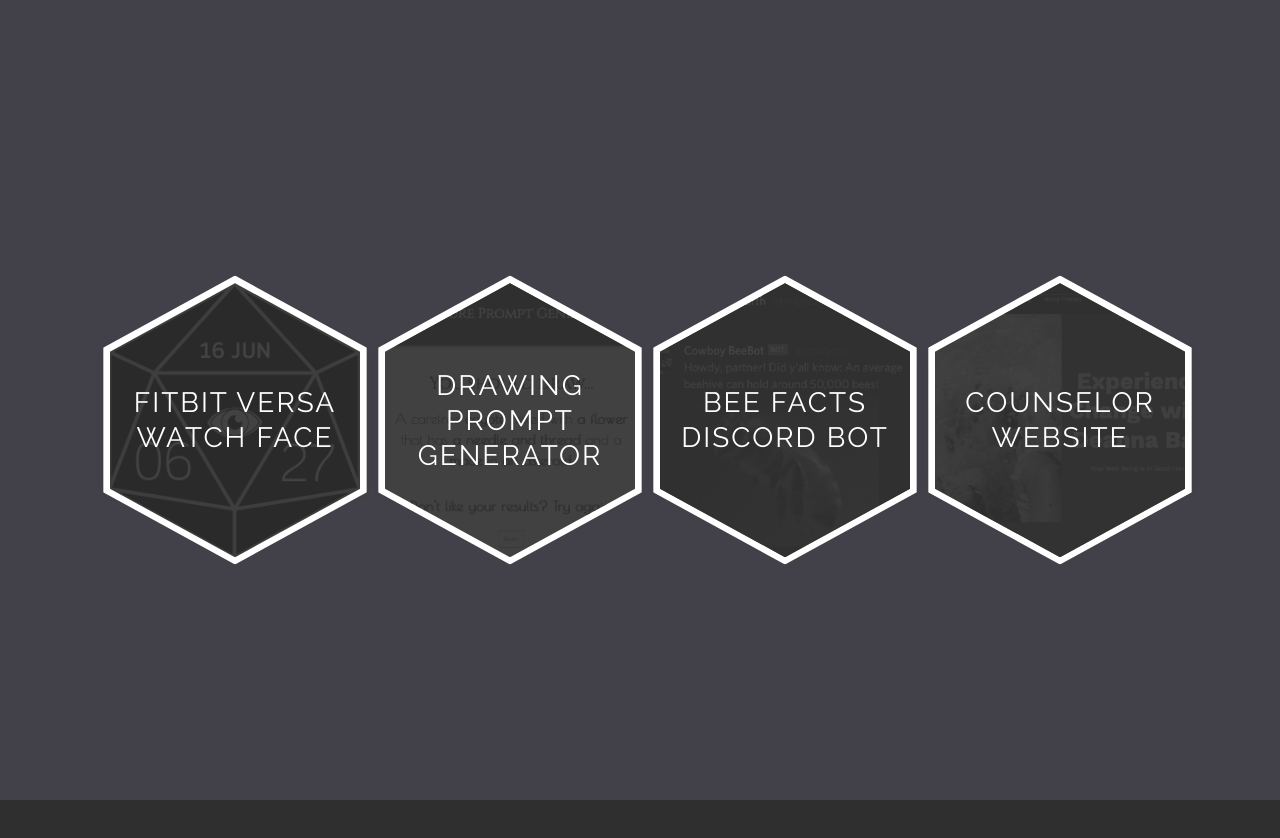
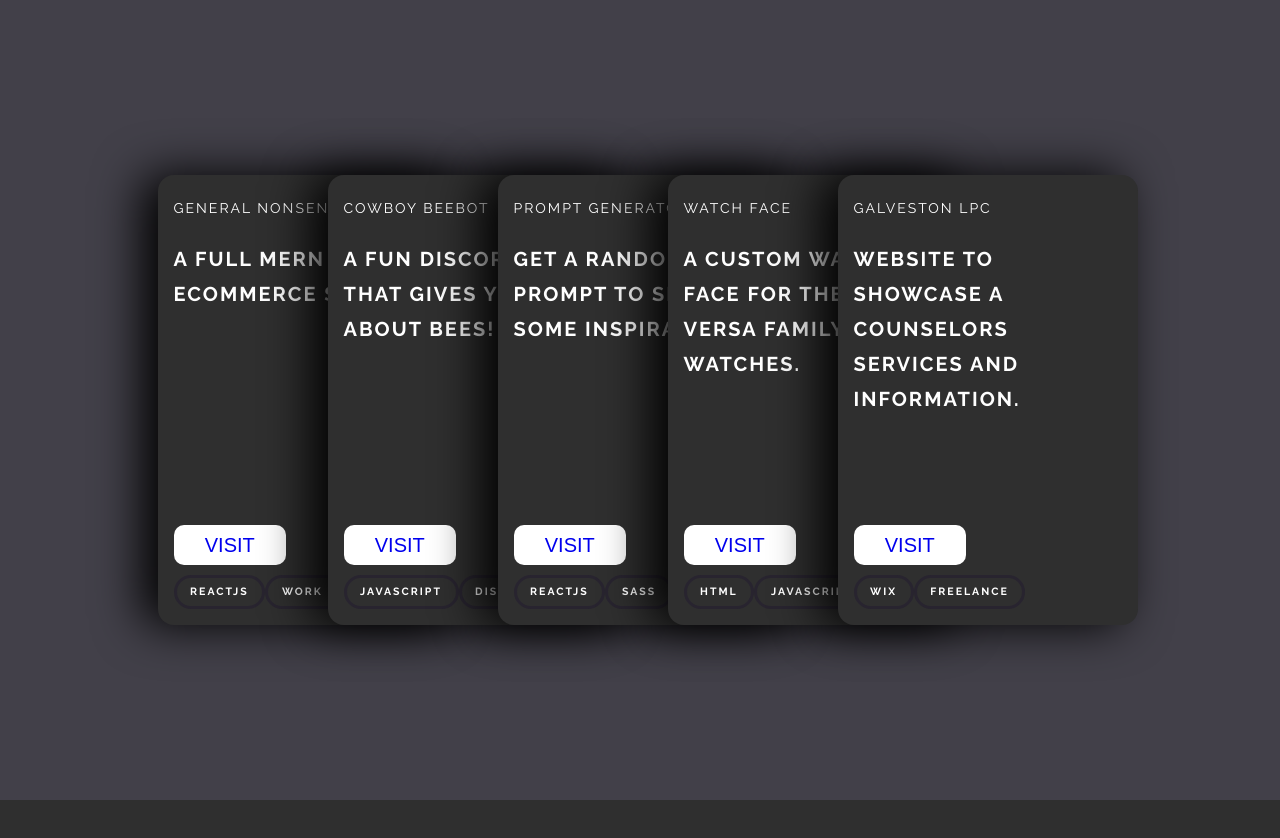
Before and after one commit to SamKeathley/Portfolio, a plain HTML site: page index.html in a window 1280 px wide. Shown: the part 1600-2438 px from the top of the page. Drawn offline with nearby package versions, Linux system fonts and the light colour scheme.

Commit message:
add new portfolio piece and begin portfolio restyle

```diff
--- a/index.html
+++ b/index.html
@@ -4,19 +4,30 @@
     <meta charset="UTF-8" />
     <meta name="viewport" content="width=device-width, initial-scale=1.0" />
     <title>Sam Keathley</title>
-    <link rel="stylesheet" href="https://use.fontawesome.com/releases/v5.13.0/css/all.css"
-    integrity="sha384-Bfad6CLCknfcloXFOyFnlgtENryhrpZCe29RTifKEixXQZ38WheV+i/6YWSzkz3V" crossorigin="anonymous">
+    <link
+      rel="stylesheet"
+      href="https://use.fontawesome.com/releases/v5.13.0/css/all.css"
+      integrity="sha384-Bfad6CLCknfcloXFOyFnlgtENryhrpZCe29RTifKEixXQZ38WheV+i/6YWSzkz3V"
+      crossorigin="anonymous"
+    />
     <link rel="stylesheet" href="style.css" />
   </head>
   <body>
-
     <div class="overlay overlay-slide-left" id="overlay">
       <nav>
         <ul>
-          <li id="nav-1" class="slide-out-1"><a rel="home" href="#home">Home</a></li>
-          <li id="nav-2" class="slide-out-2"><a rel="about" href="#about">About</a></li>
-          <li id="nav-3" class="slide-out-3"><a rel="projects" href="#projects">Projects</a></li>
-          <li id="nav-4" class="slide-out-4"><a rel="contact" href="#contact">Contact</a></li>
+          <li id="nav-1" class="slide-out-1">
+            <a rel="home" href="#home">Home</a>
+          </li>
+          <li id="nav-2" class="slide-out-2">
+            <a rel="about" href="#about">About</a>
+          </li>
+          <li id="nav-3" class="slide-out-3">
+            <a rel="projects" href="#projects">Projects</a>
+          </li>
+          <li id="nav-4" class="slide-out-4">
+            <a rel="contact" href="#contact">Contact</a>
+          </li>
         </ul>
       </nav>
     </div>
@@ -37,10 +48,34 @@
           ideas to life.
         </p>
         <ul class="social">
-            <li><a href="https://github.com/SamKeathley" aria-label="Visit my GitHub"><i class="fab fa-github"></i></a></li>
-            <li><a href="https://www.linkedin.com/in/sam-keathley/" aria-label="Connect with me on LinkedIn"><i class="fab fa-linkedin"></i></a></li>
-            <li><a href="https://twitter.com/SamKeathley" aria-label="Find me on Twitter"><i class="fab fa-twitter"></i></a></li>
-            <li><a href="https://www.instagram.com/mouseratgimli/" aria-label="Check out my Instagram"><i class="fab fa-instagram"></i></a></li>
+          <li>
+            <a
+              href="https://github.com/SamKeathley"
+              aria-label="Visit my GitHub"
+              ><i class="fab fa-github"></i
+            ></a>
+          </li>
+          <li>
+            <a
+              href="https://www.linkedin.com/in/sam-keathley/"
+              aria-label="Connect with me on LinkedIn"
+              ><i class="fab fa-linkedin"></i
+            ></a>
+          </li>
+          <li>
+            <a
+              href="https://twitter.com/SamKeathley"
+              aria-label="Find me on Twitter"
+              ><i class="fab fa-twitter"></i
+            ></a>
+          </li>
+          <li>
+            <a
+              href="https://www.instagram.com/mouseratgimli/"
+              aria-label="Check out my Instagram"
+              ><i class="fab fa-instagram"></i
+            ></a>
+          </li>
         </ul>
       </div>
     </section>
@@ -49,8 +84,8 @@
       <div class="info">
         <h1>I'm Sam, a Frontend Developer looking for my next gig.</h1>
         <p>
-          I've been a developer (professionally) for two years but have
-          been studying code for closer to three. My preferred home is in the
+          I've been a developer (professionally) for two years but have been
+          studying code for closer to three. My preferred home is in the
           frontend, but I won't shy away from backend work with the right team,
           company, or project.
         </p>
@@ -59,36 +94,36 @@
           with my dog, reading, and stomping goblins in D&D.
         </p>
         <ul class="my-skills">
-          <li class="SASS" style="color: #eb6683;">
+          <li class="SASS" style="color: #eb6683">
             <i class="fab fa-sass" aria-hidden="true"></i>
             <span class="sr-only">SASS</span>
           </li>
-          <li class="HTML" style="color:  #ff581c;">
+          <li class="HTML" style="color: #ff581c">
             <i class="fab fa-html5" aria-hidden="true"></i>
             <span class="sr-only">HTML5</span>
           </li>
-          <li class="GIT" style="color: #f27935;">
+          <li class="GIT" style="color: #f27935">
             <i class="fab fa-git-alt" aria-hidden="true"></i>
             <span class="sr-only">Git</span>
           </li>
-          <li class="SKETCH" style="color: #ffaa34;">
+          <li class="SKETCH" style="color: #ffaa34">
             <i class="fab fa-sketch" aria-hidden="true"></i>
             <span class="sr-only">Sketch</span>
           </li>
           <div class="break"></div>
-          <li class="JS" style="color: #fee905;">
+          <li class="JS" style="color: #fee905">
             <i class="fab fa-js-square" aria-hidden="true"></i>
             <span class="sr-only">JavaScript</span>
           </li>
-          <li class="REACT" style="color: #00e0e0;">
+          <li class="REACT" style="color: #00e0e0">
             <i class="fab fa-react" aria-hidden="true"></i>
             <span class="sr-only">ReactJS</span>
           </li>
-          <li class="CSS" style="color: #05b8ff;">
+          <li class="CSS" style="color: #05b8ff">
             <i class="fab fa-css3-alt" aria-hidden="true"></i>
             <span class="sr-only">CSS3</span>
           </li>
-          <li class="GOOGLE" style="color: #1e90ff;">
+          <li class="GOOGLE" style="color: #1e90ff">
             <i class="fab fa-google" aria-hidden="true"></i>
             <span class="sr-only">Google</span>
           </li>
@@ -97,37 +132,91 @@
     </section>
 
     <section id="projects" class="projects">
-        <ul class="honeycomb">
-          <li class="honeycomb-cell">
-            <a target="_blank" rel="noopener noreferrer" class="btn btn-light btn-lg"
-            href="https://gallery.fitbit.com/details/c906b8d8-e478-4796-b6d6-5af6b690441e">
-            <img class="honeycomb-cell_img" src="./images/VersaWatch.png" alt="versa">
-            <div class="honeycomb-cell_title">Fitbit Versa Watch Face</div>
-            </a>
-          </li>
-          <li class="honeycomb-cell">
-            <a class="btn btn-light btn-lg" href="https://creature-generator.herokuapp.com/">
-            <img class="honeycomb-cell_img" src="./images/CreatureGen.png" alt="drawing prompt">
-            <div class="honeycomb-cell_title">Drawing Prompt Generator</div>
-            </a>
-          </li>
-          <li class="honeycomb-cell">
-            <a target="_blank" rel="noopener noreferrer" class="btn btn-light btn-lg"
-            href="https://github.com/SamKeathley/BeeBot">
-            <img class="honeycomb-cell_img" src="./images/CowboyBeeBot.png" alt="discord bot">
-            <div class="honeycomb-cell_title">Bee Facts Discord Bot</div>
-            </a>
-          </li>
-          <li class="honeycomb-cell">
-            <a target="_blank" rel="noopener noreferrer" class="btn btn-light btn-lg"
-            href="https://www.galvestonlpc.com/">
-            <img class="honeycomb-cell_img" src="./images/GalvestonLpc.png" alt="counseling website">
-            <div class="honeycomb-cell_title">Counselor Website</div>
-          </a>
-          </li>
-          <li class="honeycomb-cell honeycomb-cell_Hidden"></li>
-        </ul>
+      <div class="card-list">
+        <article class="card">
+          <header class="card-header">
+            <p>General Nonsense</p>
+            <h2>A full MERN stack eCommerce site.</h2>
+          </header>
+          <div class="card-button">
+            <button>
+              <a href="https://generalnonsenseapp.herokuapp.com/">Visit</a>
+            </button>
+          </div>
+          <div class="tags">
+            <p>ReactJS</p>
+            <p>Work In Progress</p>
+          </div>
+        </article>
+
+        <article class="card">
+          <header class="card-header">
+            <p>Cowboy BeeBot</p>
+            <h2>A fun Discord bot that gives you facts about bees!</h2>
+          </header>
+          <div class="card-button">
+            <button>
+              <a href="https://github.com/SamKeathley/BeeBot">Visit</a>
+            </button>
+          </div>
+          <div class="tags">
+            <p>JavaScript</p>
+            <p>Discord</p>
+          </div>
+        </article>
+
+        <article class="card">
+          <header class="card-header">
+            <p>Prompt Generator</p>
+            <h2>Get a randomized prompt to spark some inspiration.</h2>
+          </header>
+          <div class="card-button">
+            <button>
+              <a href="https://creature-generator.herokuapp.com/">Visit</a>
+            </button>
+          </div>
+          <div class="tags">
+            <p>ReactJS</p>
+            <p>SASS</p>
+            <p>Bootstrap</p>
+          </div>
+        </article>
+
+        <article class="card">
+          <header class="card-header">
+            <p>Watch Face</p>
+            <h2>A custom watch face for the FitBit Versa family of watches.</h2>
+          </header>
+          <div class="card-button">
+            <button>
+              <a
+                href="https://gallery.fitbit.com/details/c906b8d8-e478-4796-b6d6-5af6b690441e"
+                >Visit</a
+              >
+            </button>
+          </div>
+          <div class="tags">
+            <p>html</p>
+            <p>JavaScript</p>
+          </div>
+        </article>
+
+        <article class="card">
+          <header class="card-header">
+            <p>Galveston LPC</p>
+            <h2>Website to showcase a counselors services and information.</h2>
+          </header>
+          <div class="card-button">
+            <button><a href="https://www.galvestonlpc.com/">Visit</a></button>
+          </div>
+          <div class="tags">
+            <p>Wix</p>
+            <p>Freelance</p>
+          </div>
+        </article>
+      </div>
     </section>
+
     <section id="contact" class="contact">
       <div class="reach-out">
         <h1>I'm available for hire!</h1>
--- a/style.css
+++ b/style.css
@@ -17,6 +17,7 @@
   font-family: 'Raleway', sans-serif;
   display: flex;
   flex-direction: column;
+  overflow-x: hidden;
 }
 
 /* --- NAVIGATION MENU ------------------------------ */
@@ -298,126 +299,6 @@
   color: var(--navColor1);
 }
 
-/* --- HONEYCOMB ------------------------------------ */
-
-.honeycomb {
-  display: -webkit-box;
-  display: flex;
-  flex-wrap: wrap;
-  list-style: none;
-  position: absolute;
-  -webkit-box-pack: center;
-  justify-content: center;
-  -webkit-box-align: center;
-  align-items: center;
-  max-width: 1200px;
-  margin: 0 auto;
-  padding: 0;
-}
-
-.honeycomb-cell {
-  -webkit-box-flex: 0;
-  max-width: 250px;
-  height: 137px;
-  margin: 65.4px 12.5px 25px;
-  position: relative;
-  padding: 0.5em;
-  text-align: center;
-  z-index: 1;
-  box-shadow: 0px 0px 15px 0 rgba(0, 0, 0, 0.1);
-}
-
-.honeycomb-cell_img {
-  object-fit: cover;
-  object-position: center;
-  filter: grayscale(100%);
-}
-
-.honeycomb-cell_title {
-  height: 100%;
-  display: -webkit-box;
-  display: flex;
-  -webkit-box-orient: vertical;
-  -webkit-box-direction: normal;
-  flex-direction: column;
-  -webkit-box-pack: center;
-  justify-content: center;
-  -webkit-hyphens: auto;
-  hyphens: auto;
-  word-break: break-word;
-  font-size: 1.75em;
-  color: var(--primaryColor);
-  transition: opacity 350ms;
-}
-
-.honeycomb-cell_title > small {
-  font-weight: 300;
-  margin-top: 0.25em;
-}
-
-.honeycomb-cell::before,
-.honeycomb-cell::after {
-  content: '';
-}
-
-.honeycomb-cell::before,
-.honeycomb-cell::after,
-.honeycomb-cell_img {
-  top: -50%;
-  left: 0;
-  width: 100%;
-  height: 200%;
-  display: block;
-  position: absolute;
-  -webkit-clip-path: polygon(
-    50% 0%,
-    100% 25%,
-    100% 75%,
-    50% 100%,
-    0% 75%,
-    0% 25%
-  );
-  clip-path: polygon(50% 0%, 100% 25%, 100% 75%, 50% 100%, 0% 75%, 0% 25%);
-  z-index: -1;
-}
-
-.honeycomb-cell::before {
-  background: var(--primaryColor);
-  transform: scale(1.055);
-}
-
-.honeycomb-cell::after {
-  background-color: var(--navColor1);
-  opacity: 0.9;
-  -webkit-transition: opacity 350ms;
-  transition: opacity 350ms;
-}
-
-.honeycomb-cell:hover .honeycomb-cell_title {
-  opacity: 0;
-}
-
-.honeycomb-cell:hover .honeycomb-cell_img {
-  filter: grayscale(0%);
-}
-
-.honeycomb-cell:hover::before {
-  background: var(--navColor2);
-}
-
-.honeycomb-cell:hover::after {
-  opacity: 0;
-}
-
-.honeycomb-cell_Hidden {
-  display: none;
-  opacity: 0;
-  width: 250px;
-  margin: 0 12.5px;
-}
-
-/* --- END HONEYCOMB ------------------------------------ */
-
 section.contact {
   background-color: var(--navColor1);
   text-align: center;
@@ -449,6 +330,92 @@
   transform: translate(0, 0.3rem);
 }
 
+/* --- CARDS ------------------------------------ */
+
+.card-list {
+  display: flex;
+  padding: 3rem;
+  flex-wrap: wrap;
+}
+
+.card {
+  display: flex;
+  position: relative;
+  flex-direction: column;
+  height: 450px;
+  width: 300px;
+  min-width: 250px;
+  padding: 1rem;
+  border-radius: 16px;
+  background-color: var(--navColor1);
+  box-shadow: -1rem 0 3rem #000;
+  transition: 0.2s;
+}
+
+.card:hover {
+  transform: translateY(-1rem);
+}
+
+.card:focus-within ~ .card,
+.card:hover ~ .card {
+  transform: translateX(130px);
+}
+
+.card:not(:first-child) {
+  margin-left: -130px;
+}
+
+.card-header p {
+  font-size: 14px;
+  margin: 0 0 1rem;
+}
+
+.card-header h2 {
+  font-size: 20px;
+  color: inherit;
+  border: 0;
+  display: inline-block;
+  cursor: pointer;
+}
+
+.card-button {
+  margin: 3rem 0 0;
+  display: grid;
+  grid-template-columns: 75px 1fr;
+  position: absolute;
+  bottom: 60px;
+}
+
+.card-button button {
+  text-decoration: none;
+  color: var(--primaryColor);
+  font-size: 20px;
+  width: 150%;
+}
+
+.tags {
+  display: flex;
+  flex-direction: row;
+  flex-wrap: wrap;
+  margin: 1rem 0 2rem;
+  padding: 0.5rem 0 1rem;
+  line-height: 2;
+  margin-bottom: 0;
+  width: 100%;
+  position: absolute;
+  bottom: 0;
+}
+
+.tags p {
+  font-weight: 700;
+  color: var(--primaryColor);
+  text-transform: uppercase;
+  font-size: 0.66rem;
+  border: 3px solid #28242f;
+  border-radius: 2rem;
+  padding: 0.2rem 0.85rem 0.25rem;
+}
+
 @media (max-width: 415px) {
   section.home .intro li {
     margin: 0 5%;
@@ -471,21 +438,6 @@
 
   section.home .name {
     left: 0.5rem;
-  }
-
-  .honeycomb {
-    flex-direction: column;
-    max-height: 100%;
-    max-width: 90%;
-  }
-  .honeycomb-cell {
-    height: 68.5px;
-    width: 125px;
-  }
-
-  .honeycomb-cell_title {
-    font-size: 14px;
-    line-height: initial;
   }
 }
 
@@ -525,43 +477,4 @@
   .break {
     flex-basis: 100%;
   }
-
-  .honeycomb-cell_title {
-    font-size: 1.1rem;
-    line-height: initial;
-  }
-
-  .honeycomb-cell {
-    height: 89.05px;
-    width: 162.5px;
-    margin: 55px;
-  }
 }
-
-@media (min-width: 550px) and (max-width: 825px) {
-  .honeycomb-cell:nth-of-type(2) {
-    margin-right: calc(50% - 125px);
-  }
-
-  .honeycomb-cell:nth-of-type(3) {
-    margin-left: calc(50% - 400px);
-  }
-
-  .honeycomb_Hidden:nth-of-type(2) {
-    display: block;
-  }
-}
-
-@media (min-width: 825px) and (max-width: 1100px) {
-  .honeycomb-cell:nth-of-type(1) {
-    margin-left: calc(25% - 135px);
-  }
-
-  .honeycomb-cell:nth-of-type(4) {
-    margin-right: calc(50% - 155px);
-  }
-
-  .honeycomb_Hidden:nth-of-type(5) {
-    display: block;
-  }
-}
```
Also changed, not shown: images/GeneralNonsense.png (added), 1 other file. Lines whose indentation alone changed are shown as unchanged.
